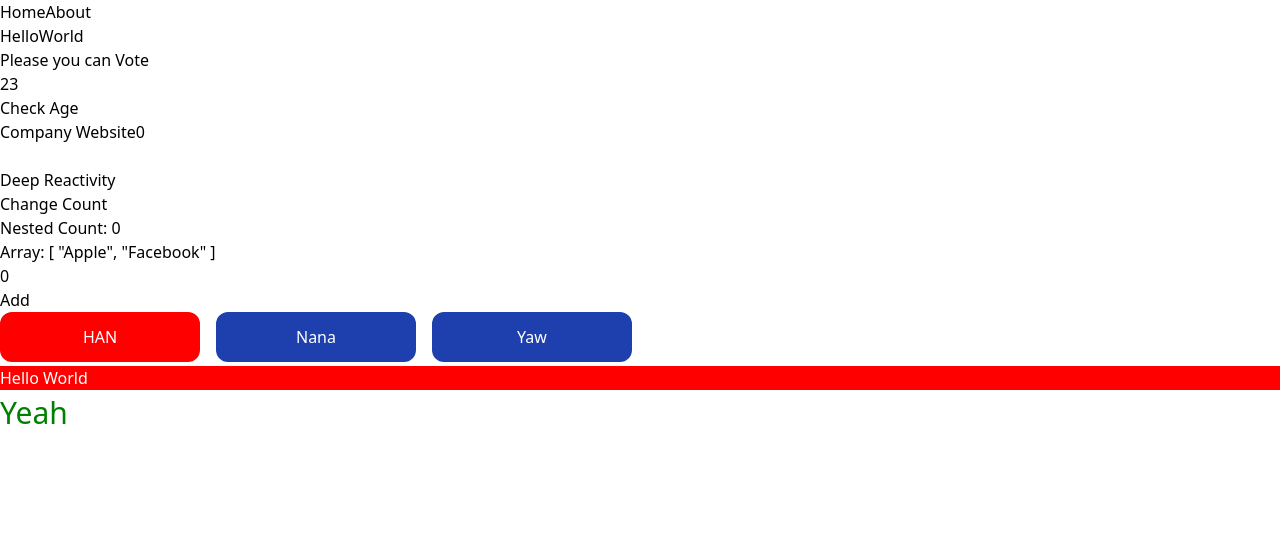
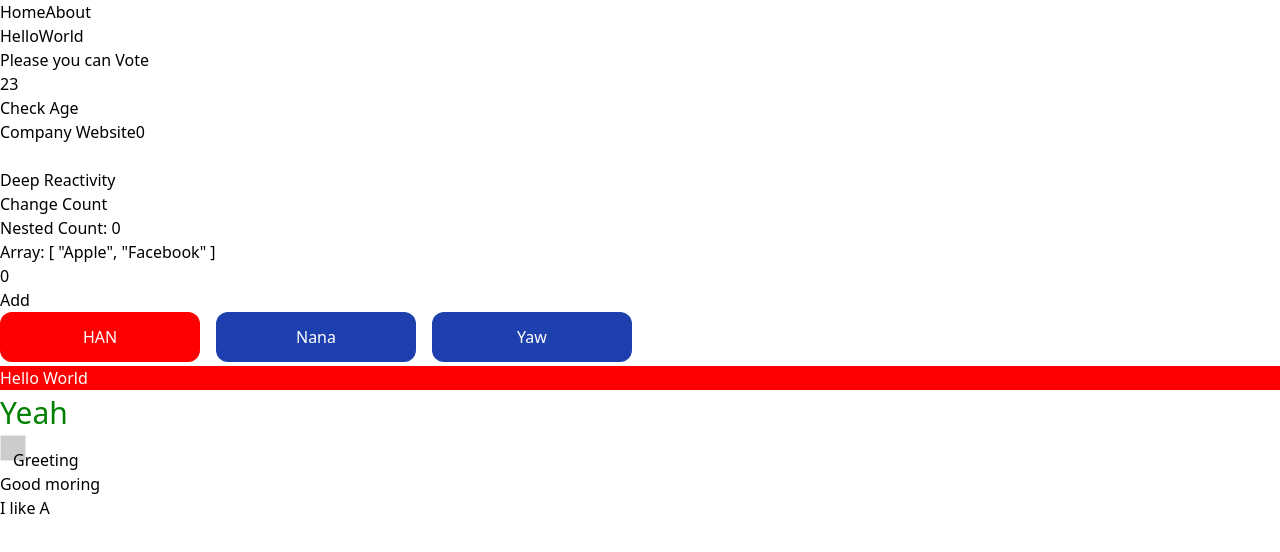
Before and after one commit to gyamficodes/vue-motion, a Vue app: page / in a window 1280 px wide. Shown: the top 552 px of the page. Built offline with nearby package versions, Linux system fonts and the light colour scheme; the HTML template or start-up script is replaced by a standard one.

Commit message:
Learning

```diff
--- /dev/null
+++ b/src/components/Listing.vue
@@ -0,0 +1,25 @@
+<template>
+  <div>
+    <button class="w-4 h-4 p-3 bg-[#ccc] border" @click="greeting = !greeting">
+      Greeting
+    </button>
+    <h1 v-if="greeting">Good moring</h1>
+    <h1 v-else>Good Afternoon</h1>
+
+    <div class="flex flex-col gap-4">
+      <div v-if="myType === 'A'">I like A</div>
+      <div v-else-if="myType === 'B'">I like B</div>
+      <div v-else-if="myType === 'C'">I like C</div>
+      <div v-else>Not A/B/C</div>
+    </div>
+  </div>
+</template>
+
+<script setup lang="ts">
+import { ref } from "vue";
+const greeting = ref<boolean>(true);
+
+const myType = ref<string>("A");
+</script>
+
+<style scoped></style>
--- a/src/views/HomeView.vue
+++ b/src/views/HomeView.vue
@@ -1,4 +1,5 @@
 <script setup lang="ts">
+import Listing from "@/components/Listing.vue";
 import HelloWorld from "../components/HelloWorld.vue"
 import Lesson from "@/components/Lesson.vue";
 </script>
@@ -6,6 +7,7 @@ import Lesson from "@/components/Lesson.vue";
 <template>
    <HelloWorld/>
    <Lesson/>
+   <Listing/>
 </template>
 
 <style></style>
```
